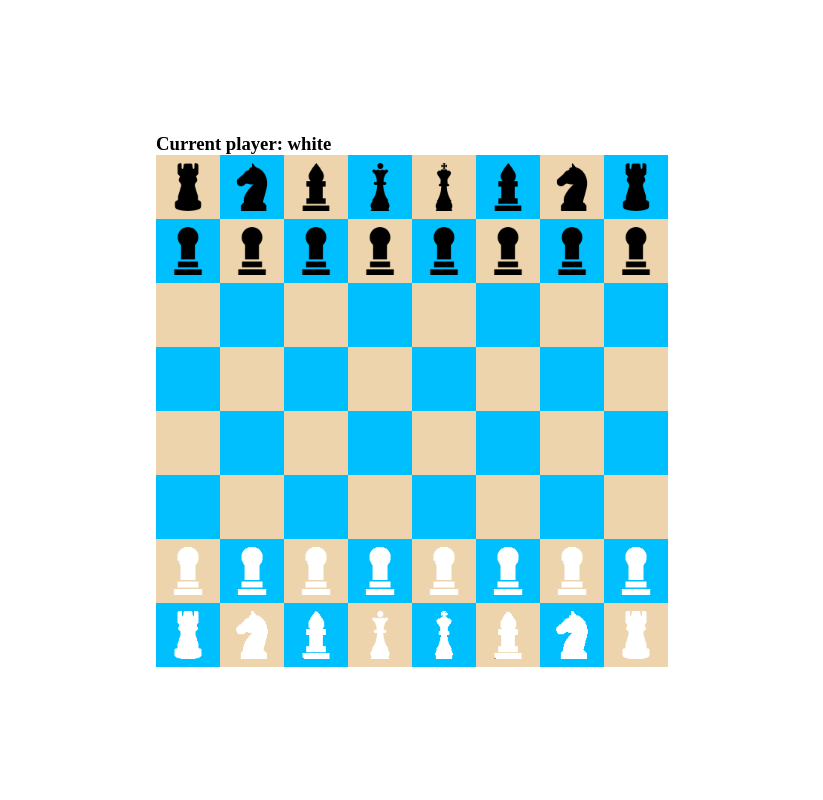
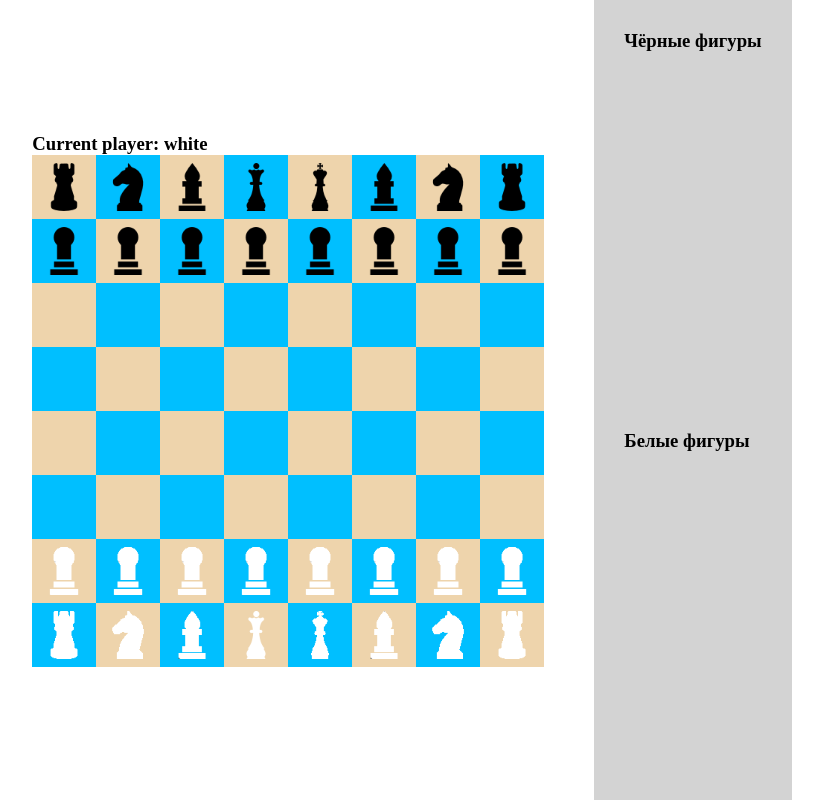
Before and after one commit to stepGT/this_react_chess, a React (Create React App) app: page / in a window 1280 px wide. Shown: the whole page, without its empty margins (228-1051 px from the left). Built offline with nearby package versions, Linux system fonts and the light colour scheme; the HTML template or start-up script is replaced by a standard one.

Commit message:
Added component LostFigures

```diff
--- a/src/App.css
+++ b/src/App.css
@@ -50,3 +50,10 @@
     border-radius: 50%;
     background-color: #22c022;
 }
+
+.lostFigures {
+    height: calc(50vh - 60px);
+    padding: 30px;
+    margin-left: 50px;
+    background-color: lightgray;
+}
--- a/src/App.tsx
+++ b/src/App.tsx
@@ -1,6 +1,7 @@
 import { useEffect, useState } from 'react';
 import './App.css';
 import BoardComponent from './components/BoardComponent';
+import LostFigures from './components/LostFigures';
 import { Board } from './models/Board';
 import { Colors } from './models/Colors';
 import { Player } from './models/Player';
@@ -34,6 +35,10 @@
         board={board}
         setBoard={setBoard}
       />
+      <div>
+        <LostFigures title="Чёрные фигуры" figures={board.lostBlackFigures} />
+        <LostFigures title="Белые фигуры" figures={board.lostWhiteFigures} />
+      </div>
     </div>
   );
 };
--- /dev/null
+++ b/src/components/LostFigures.tsx
@@ -0,0 +1,24 @@
+import { FC } from 'react';
+import { Figure } from '../models/figures/Figure';
+
+interface LostFiguresProps {
+  title: string;
+  figures: Figure[];
+}
+
+const LostFigures: FC<LostFiguresProps> = ({ title, figures }) => {
+  return (
+    <div className="lostFigures">
+      <h3>{title}</h3>
+      {figures.map((figure) => {
+        return (
+          <div key={figure.id}>
+            {figure.name} {figure.logo && <img src={figure.logo} />}
+          </div>
+        );
+      })}
+    </div>
+  );
+};
+
+export default LostFigures;
--- a/src/models/Board.ts
+++ b/src/models/Board.ts
@@ -6,9 +6,12 @@
 import { Pawn } from './figures/Pawn';
 import { Knight } from './figures/Knight';
 import { Rook } from './figures/Rook';
+import { Figure } from './figures/Figure';
 
 export class Board {
   cells: Cell[][] = [];
+  lostBlackFigures: Figure[] = [];
+  lostWhiteFigures: Figure[] = [];
 
   public highlightCells(selectedCell: Cell | null) {
     for (let i = 0; i < this.cells.length; i++) {
@@ -23,6 +26,8 @@
   public getCopyBoard(): Board {
     const newBoard = new Board();
     newBoard.cells = this.cells;
+    newBoard.lostBlackFigures = this.lostBlackFigures;
+    newBoard.lostWhiteFigures = this.lostWhiteFigures;
     return newBoard;
   }
 
--- a/src/models/Cell.ts
+++ b/src/models/Cell.ts
@@ -79,9 +79,16 @@
     this.figure.cell = this;
   }
 
+  addLostFigure(figure: Figure) {
+    figure.color === Colors.BLACK
+      ? this.board.lostBlackFigures.push(figure)
+      : this.board.lostWhiteFigures.push(figure);
+  }
+
   moveFigure(target: Cell) {
     if (this.figure && this.figure?.canMove(target)) {
       this.figure.moveFigure(target);
+      if (target.figure) this.addLostFigure(target.figure);
       target.setFigure(this.figure);
       this.figure = null;
     }
```
